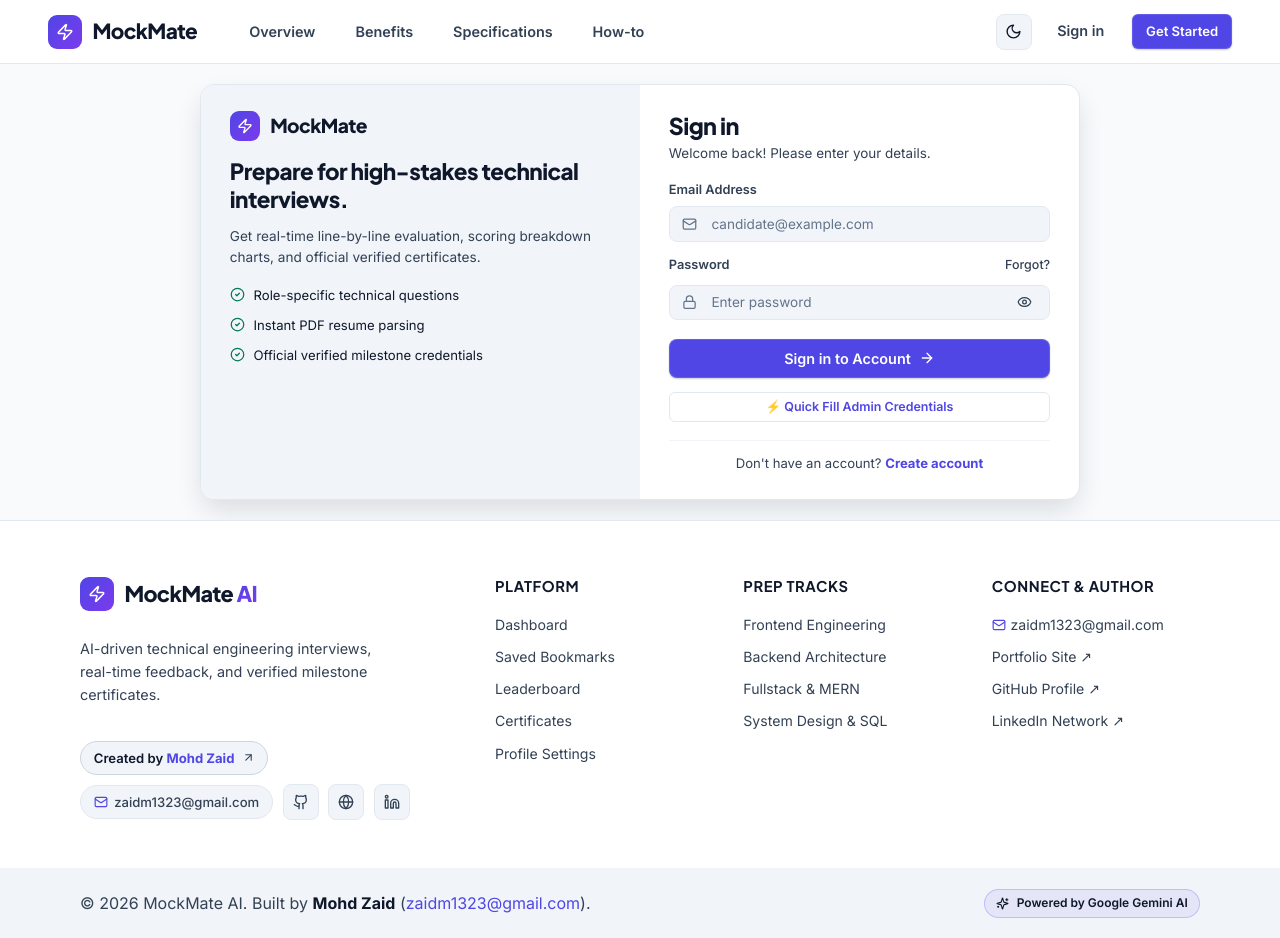
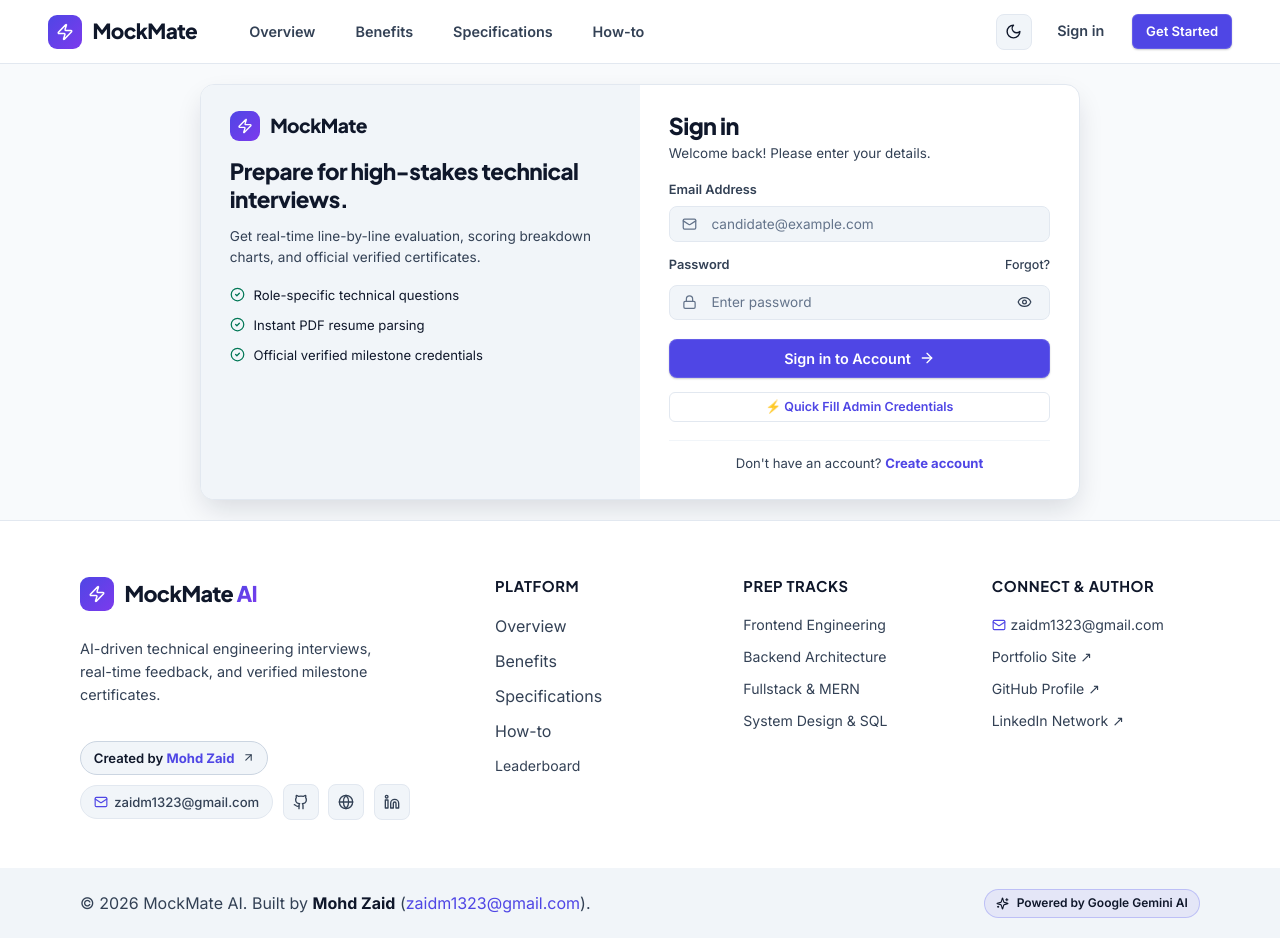
Before and after one commit to zaid154/Ai-Mock-Interview, a React (Vite) app in the folder client/: page /login in a window 1280 px wide. Built offline with nearby package versions, Linux system fonts and the light colour scheme; no server answers; a web font is replaced by a local one.

Commit message:
fix: update Footer.jsx to handle auth-aware links and smooth scrolling section navigation for visitors

```diff
--- a/client/src/components/Footer.jsx
+++ b/client/src/components/Footer.jsx
@@ -1,8 +1,27 @@
-import { Link } from 'react-router-dom'
+import { Link, useNavigate, useLocation } from 'react-router-dom'
 import { Zap, Github, Globe, Linkedin, Sparkles, ArrowUpRight, Mail } from 'lucide-react'
+import { useAuth } from '../context/AuthContext'
 
 export default function Footer() {
   const year = new Date().getFullYear()
+  const { user } = useAuth()
+  const navigate = useNavigate()
+  const location = useLocation()
+
+  function scrollToSection(id) {
+    if (location.pathname !== '/') {
+      navigate('/')
+      setTimeout(() => {
+        const el = document.getElementById(id)
+        if (el) el.scrollIntoView({ behavior: 'smooth' })
+      }, 100)
+    } else {
+      const el = document.getElementById(id)
+      if (el) {
+        el.scrollIntoView({ behavior: 'smooth' })
+      }
+    }
+  }
 
   return (
     <footer className="footer">
@@ -85,19 +104,31 @@
           {/* Navigation Columns */}
           <div className="footer-links-col">
             <h4>Platform</h4>
-            <Link to="/dashboard">Dashboard</Link>
-            <Link to="/bookmarks">Saved Bookmarks</Link>
-            <Link to="/leaderboard">Leaderboard</Link>
-            <Link to="/certificates">Certificates</Link>
-            <Link to="/profile">Profile Settings</Link>
+            {user ? (
+              <>
+                <Link to="/dashboard">Dashboard</Link>
+                <Link to="/bookmarks">Saved Bookmarks</Link>
+                <Link to="/leaderboard">Leaderboard</Link>
+                <Link to="/certificates">Certificates</Link>
+                <Link to="/profile">Profile Settings</Link>
+              </>
+            ) : (
+              <>
+                <button type="button" onClick={() => scrollToSection('overview')} style={{ background: 'none', border: 'none', color: 'inherit', padding: 0, font: 'inherit', cursor: 'pointer', textAlign: 'left' }}>Overview</button>
+                <button type="button" onClick={() => scrollToSection('benefits')} style={{ background: 'none', border: 'none', color: 'inherit', padding: 0, font: 'inherit', cursor: 'pointer', textAlign: 'left' }}>Benefits</button>
+                <button type="button" onClick={() => scrollToSection('specifications')} style={{ background: 'none', border: 'none', color: 'inherit', padding: 0, font: 'inherit', cursor: 'pointer', textAlign: 'left' }}>Specifications</button>
+                <button type="button" onClick={() => scrollToSection('how-it-works')} style={{ background: 'none', border: 'none', color: 'inherit', padding: 0, font: 'inherit', cursor: 'pointer', textAlign: 'left' }}>How-to</button>
+                <Link to="/leaderboard">Leaderboard</Link>
+              </>
+            )}
           </div>
 
           <div className="footer-links-col">
             <h4>Prep Tracks</h4>
-            <Link to="/dashboard">Frontend Engineering</Link>
-            <Link to="/dashboard">Backend Architecture</Link>
-            <Link to="/dashboard">Fullstack &amp; MERN</Link>
-            <Link to="/dashboard">System Design &amp; SQL</Link>
+            <Link to={user ? '/dashboard' : '/register'}>Frontend Engineering</Link>
+            <Link to={user ? '/dashboard' : '/register'}>Backend Architecture</Link>
+            <Link to={user ? '/dashboard' : '/register'}>Fullstack &amp; MERN</Link>
+            <Link to={user ? '/dashboard' : '/register'}>System Design &amp; SQL</Link>
           </div>
 
           <div className="footer-links-col">
```
